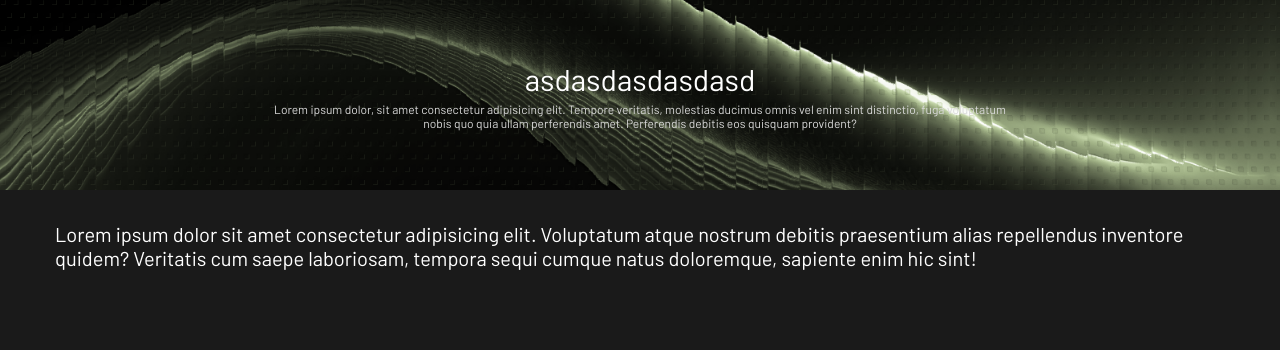
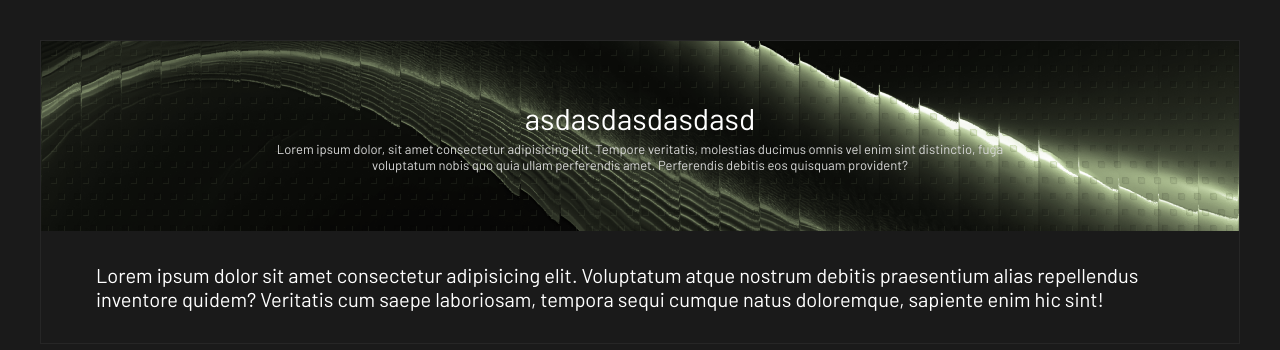
Before and after one commit to deryacavli/Project-by-Derya-and-Asl-, a plain HTML site: page index.html in a window 1280 px wide. Drawn offline with Linux system fonts and the light colour scheme.

Commit message:
global.css changes

```diff
--- a/global.css
+++ b/global.css
@@ -1,4 +1,4 @@
-@import url('https://fonts.googleapis.com/css2?family=Barlow:ital,wght@0,100;0,200;0,300;0,400;0,500;0,600;0,700;0,800;0,900;1,100;1,200;1,300;1,400;1,500;1,600;1,700;1,800;1,900&family=Work+Sans:ital,wght@0,100..900;1,100..900&display=swap');
+@import url("https://fonts.googleapis.com/css2?family=Barlow:ital,wght@0,100;0,200;0,300;0,400;0,500;0,600;0,700;0,800;0,900;1,100;1,200;1,300;1,400;1,500;1,600;1,700;1,800;1,900&family=Work+Sans:ital,wght@0,100..900;1,100..900&display=swap");
 
 * {
   margin: 0;
@@ -7,16 +7,18 @@
 }
 
 body {
-    background-color: #1A1A1A;
+  background-color: #1a1a1a;
   font-family: "Barlow", sans-serif;
+  margin: 40px 40px;
+  border: 1.5px solid #262626;
 }
 
 :root {
-    --logo-green: #9EFF00;
-    --subheading: #D8FF99;
-    --text: #E6E6E6;
+  --logo-green: #9eff00;
+  --subheading: #d8ff99;
+  --text: #e6e6e6;
   --button-input-bg: #262626;
-    --title: #FFFFFF;
+  --title: #ffffff;
 }
 
 .title-area {
@@ -29,24 +31,8 @@ text-align: center;
   overflow: hidden;
   height: 190px;
   width: 100%;
-}
-
-.title-bg {
-    position: absolute;
-    z-index: -1;
-    top: 0;
-    left: 0;
-    width: 100%;
-    height: 100%;
-    overflow: hidden;
-
-}
-
-.title-bg img {
-    width: 100%;
-    height: 100%;
-    object-fit: cover;
-    display: block;
+  background-image: url("Container.png");
+  background-position: center;
 }
 
 .title {
@@ -55,8 +41,8 @@ width: 100%;
 }
 
 .description {
-    color: #D9D9D9;
-    font-size: 12px;
+  color: #d9d9d9;
+  font-size: 13px;
   margin-top: 5px;
   max-width: 750px;
 }
--- a/index.html
+++ b/index.html
@@ -1,21 +1,30 @@
 <!DOCTYPE html>
 <html lang="en">
-<head>
-    <meta charset="UTF-8">
-    <meta name="viewport" content="width=device-width, initial-scale=1.0">
+  <head>
+    <meta charset="UTF-8" />
+    <meta name="viewport" content="width=device-width, initial-scale=1.0" />
     <title>Document</title>
-    <link rel="stylesheet" href="global.css">
-    <link rel="stylesheet" href="style.css">
-</head>
-<body>
+    <link rel="stylesheet" href="global.css" />
+    <link rel="stylesheet" href="style.css" />
+  </head>
+  <body>
     <div class="title-area">
-        <div class="title-bg"><img src="Container.png" alt="title-bg"></div>
-        <div class="title">asdasdasdasdasd</div>
-        <div class="description">Lorem ipsum dolor, sit amet consectetur adipisicing elit. Tempore veritatis, molestias ducimus omnis vel enim sint distinctio, fuga voluptatum nobis quo quia ullam perferendis amet. Perferendis debitis eos quisquam provident?</div>
+      <div class="title">asdasdasdasdasd</div>
+      <div class="description">
+        Lorem ipsum dolor, sit amet consectetur adipisicing elit. Tempore
+        veritatis, molestias ducimus omnis vel enim sint distinctio, fuga
+        voluptatum nobis quo quia ullam perferendis amet. Perferendis debitis
+        eos quisquam provident?
+      </div>
     </div>
 
     <section class="section">
-        <div class="lorem">Lorem ipsum dolor sit amet consectetur adipisicing elit. Voluptatum atque nostrum debitis praesentium alias repellendus inventore quidem? Veritatis cum saepe laboriosam, tempora sequi cumque natus doloremque, sapiente enim hic sint!</div>
+      <div class="lorem">
+        Lorem ipsum dolor sit amet consectetur adipisicing elit. Voluptatum
+        atque nostrum debitis praesentium alias repellendus inventore quidem?
+        Veritatis cum saepe laboriosam, tempora sequi cumque natus doloremque,
+        sapiente enim hic sint!
+      </div>
     </section>
-</body>
+  </body>
 </html>
```
Lines whose indentation alone changed are shown as unchanged.
